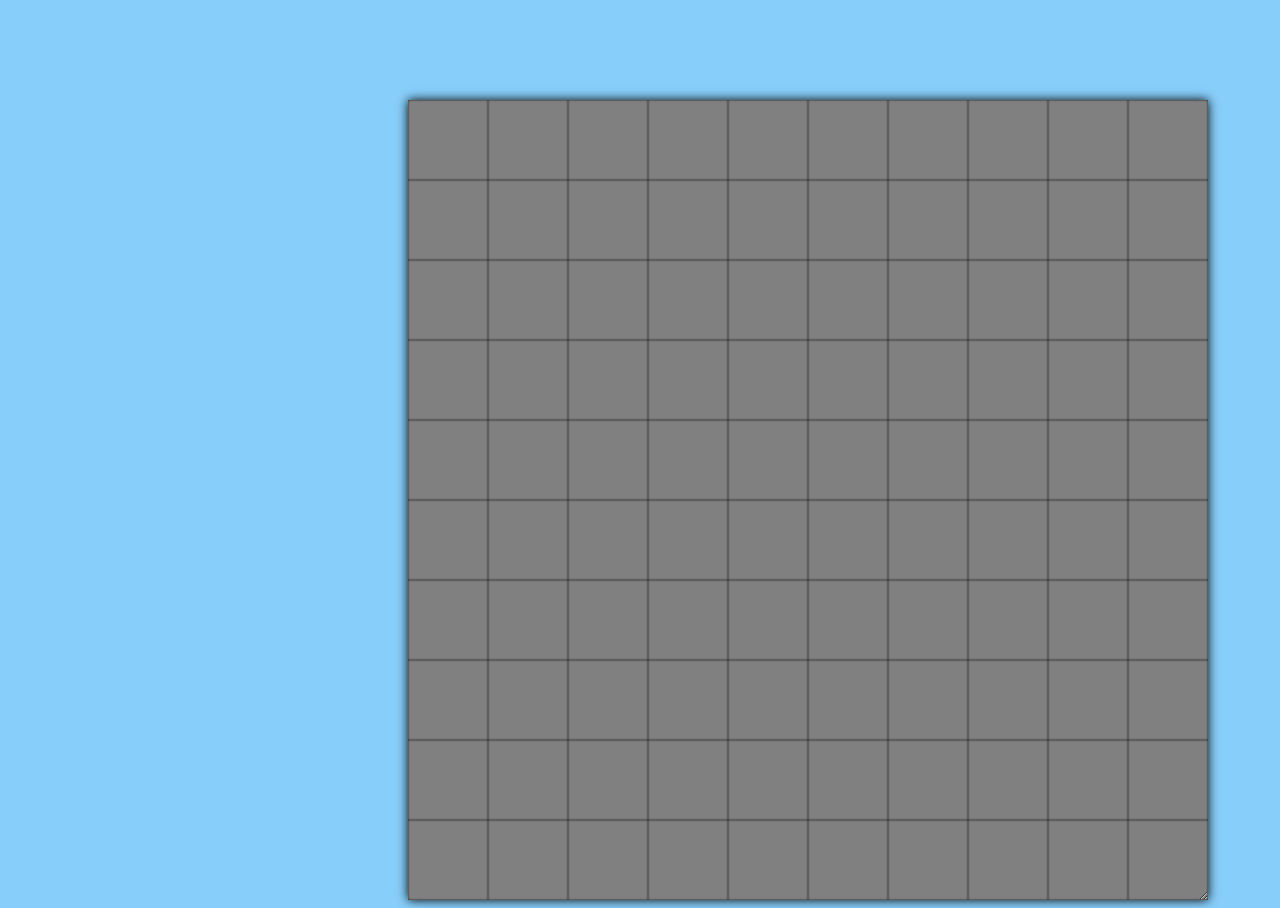
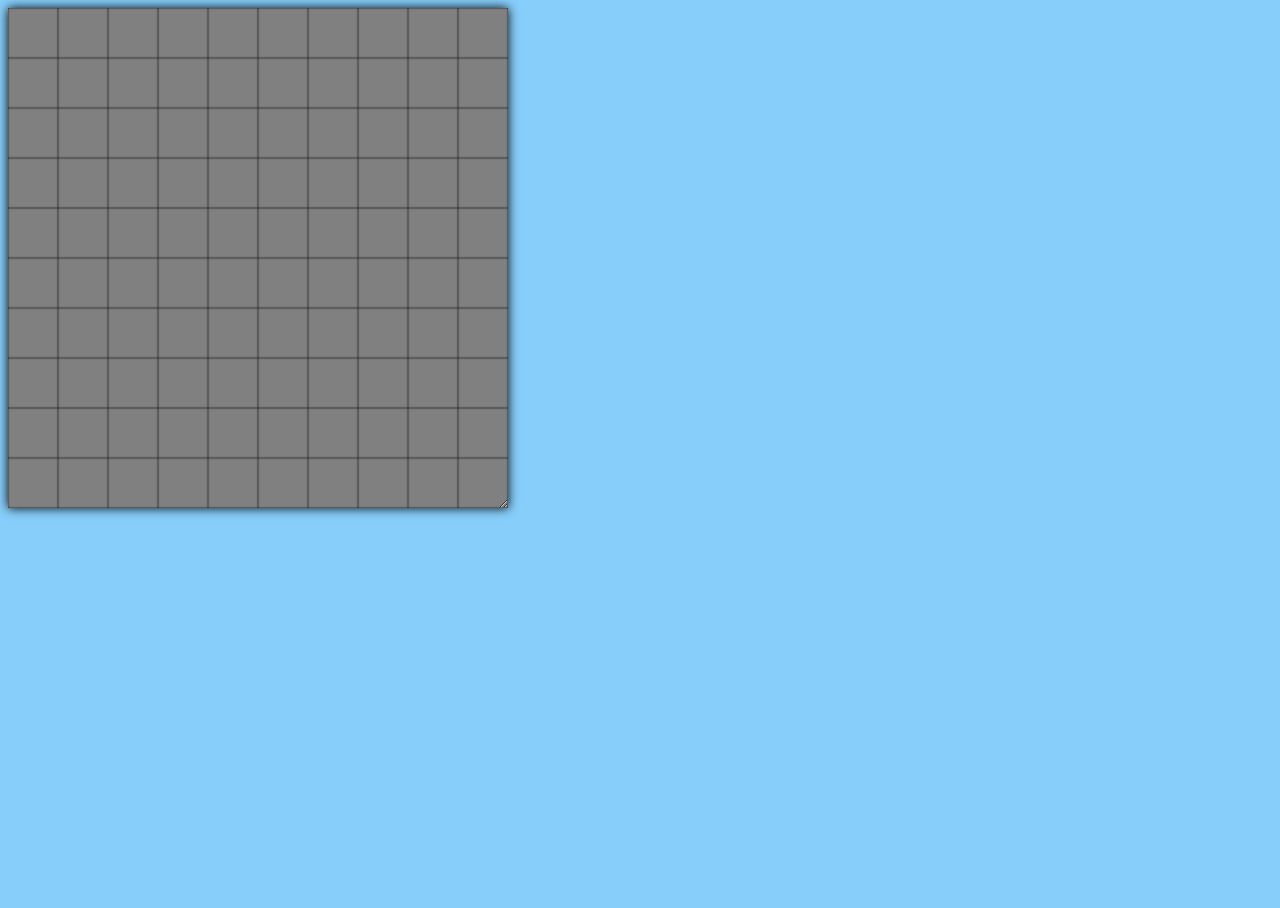
Before and after one commit to Drnasin208/Minesweeper, a plain HTML site: page index.html in a window 1280 px wide. After the commit the page ends 800 px from the top, so only its background shows below. Drawn offline with Linux system fonts and the light colour scheme.

Commit message:
Add files via upload

```diff
--- a/style.css
+++ b/style.css
@@ -2,11 +2,17 @@ body {
     background: lightskyblue;
 }
 
+.box {
+    display: flex;
+    justify-content: center;
+    align-items: center;
+    margin: 100px auto;
+}
+
 .grid {
-    margin-left: 400px;
-    margin-top: 100px;
-    width: 800px;
-    height: 800px;
+
+    width: 500px;
+    height: 500px;
     display: flex;
     flex-wrap: wrap;
     justify-content: center;
@@ -19,8 +25,8 @@ body {
 
 .grid div {
     display: flex;
-    height: 80px;
-    width: 80px;
+    height: 50px;
+    width: 50px;
     box-shadow: inset 0px 0px 2px 0px black;
     justify-content: center;
     align-items: center;
@@ -28,8 +34,8 @@ body {
 }
 
 .grid div:active {
-    height: 80px;
-    width: 80px;
+    height: 50px;
+    width: 50px;
     box-shadow: inset 2px 2px 6px rgb(51, 46, 46);
     transform: scale(0.94);
 }
```
